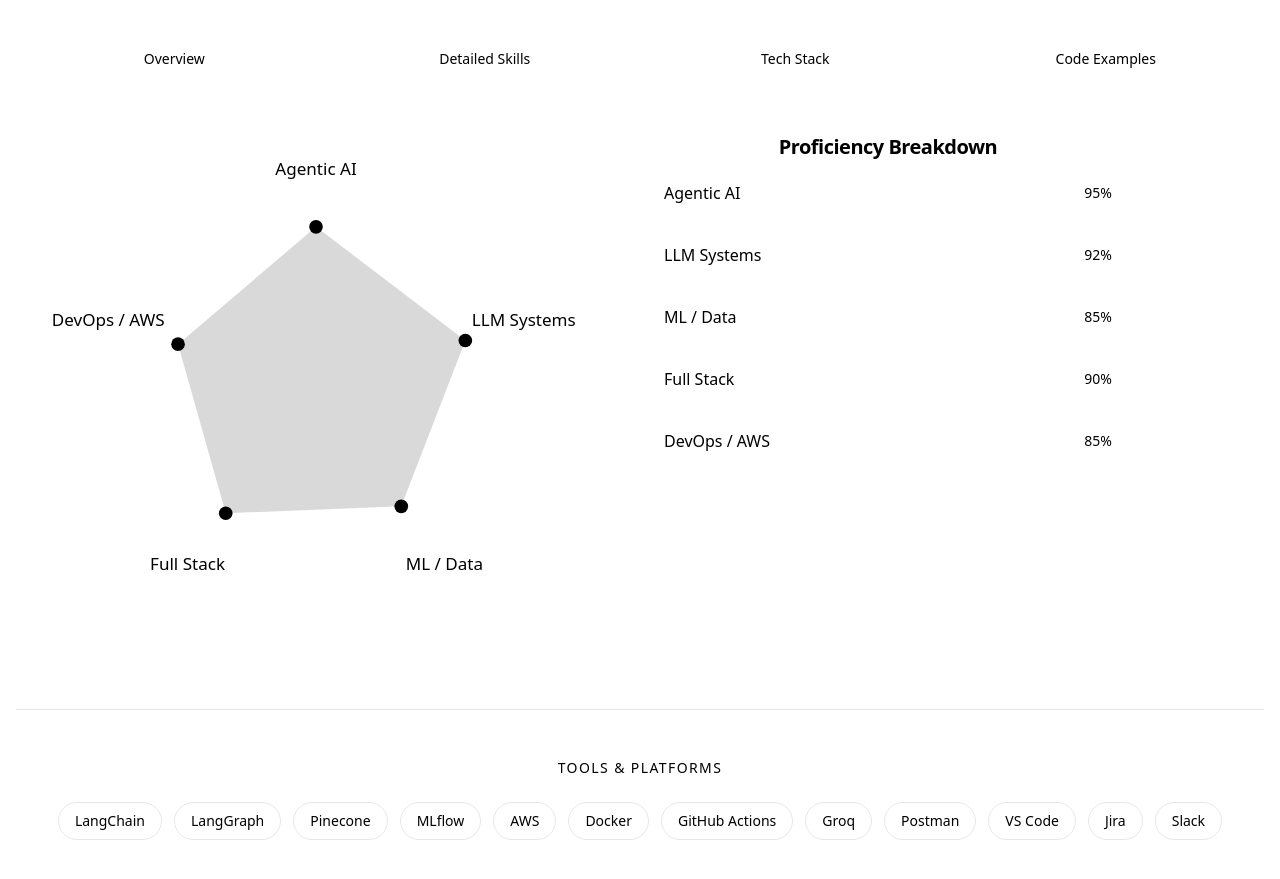
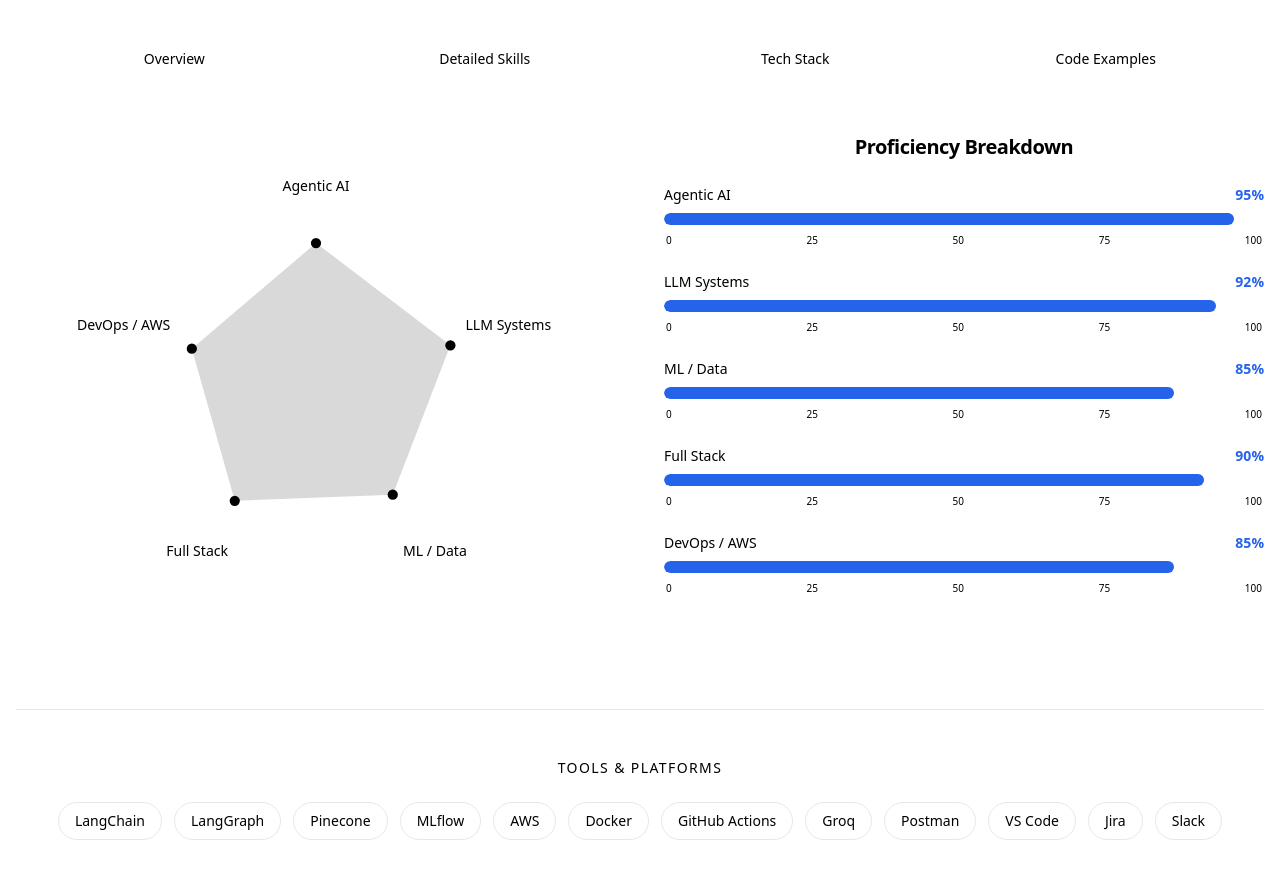
Before and after one commit to SamaUdaykiranReddy/UdayPortfolio, a React (Create React App) app: page / in a window 1280 px wide. Shown: the part 2380-3259 px from the top of the page. Built offline with nearby package versions, Linux system fonts and the light colour scheme.

Commit message:
fix: radar label overlap, restore blue progress bars with scale

```diff
--- a/src/components/ProficiencyBreakdown.jsx
+++ b/src/components/ProficiencyBreakdown.jsx
@@ -4,19 +4,23 @@ import { motion } from "framer-motion";
 
 export function ProficiencyBreakdown({ skills }) {
   return (
-    <div className="space-y-5 max-w-md w-full">
+    <div className="space-y-6 w-full">
       <h3 className="text-xl font-semibold tracking-tight">
         Proficiency Breakdown
       </h3>
       {skills.map((skill, index) => (
         <div key={skill.name} className="space-y-2">
+          {/* Skill name + percentage */}
           <div className="flex justify-between items-center">
-            <span className="font-medium">{skill.name}</span>
-            <span className="text-sm font-medium text-primary">
+            <span className="font-medium text-sm">{skill.name}</span>
+            <span className="text-sm font-semibold text-blue-600 dark:text-blue-400">
               {skill.level}%
             </span>
           </div>
-          <div className="h-2.5 bg-muted rounded-full overflow-hidden">
+
+          {/* Full 100% track with blue fill */}
+          <div className="relative w-full h-3 bg-muted rounded-full overflow-hidden">
+            {/* Blue progress bar */}
             <motion.div
               initial={{ width: 0 }}
               whileInView={{ width: `${skill.level}%` }}
@@ -26,8 +30,17 @@ export function ProficiencyBreakdown({ skills }) {
                 delay: index * 0.1,
                 ease: "easeOut",
               }}
-              className="h-full bg-primary rounded-full"
+              className="h-full bg-blue-600 rounded-full"
             />
+          </div>
+
+          {/* Scale markers 0 - 25 - 50 - 75 - 100 */}
+          <div className="flex justify-between text-[10px] text-muted-foreground px-0.5">
+            <span>0</span>
+            <span>25</span>
+            <span>50</span>
+            <span>75</span>
+            <span>100</span>
           </div>
         </div>
       ))}
--- a/src/components/SkillsRadar.jsx
+++ b/src/components/SkillsRadar.jsx
@@ -6,9 +6,9 @@ import { useState } from "react";
 export function SkillsRadar({ skills }) {
   const [hoveredIndex, setHoveredIndex] = useState(null);
 
-  const centerX = 150;
-  const centerY = 150;
-  const radius = 100;
+  const centerX = 200;
+  const centerY = 200;
+  const radius = 120;
   const levels = 5;
 
   const getPolygonPoints = (values) =>
@@ -40,14 +40,14 @@ export function SkillsRadar({ skills }) {
   const getLabelPoint = (index) => {
     const angle = (Math.PI * 2 * index) / skills.length - Math.PI / 2;
     return {
-      x: centerX + (radius + 28) * Math.cos(angle),
-      y: centerY + (radius + 28) * Math.sin(angle),
+      x: centerX + (radius + 38) * Math.cos(angle),
+      y: centerY + (radius + 38) * Math.sin(angle),
     };
   };
 
   return (
     <div className="relative w-full aspect-square max-w-lg mx-auto select-none">
-      <svg viewBox="0 0 300 300" className="w-full h-full overflow-visible">
+      <svg viewBox="0 0 400 400" className="w-full h-full overflow-visible">
         {/* Background circles */}
         {[...Array(levels)].map((_, i) => (
           <circle
@@ -93,7 +93,7 @@ export function SkillsRadar({ skills }) {
           style={{ transformOrigin: `${centerX}px ${centerY}px` }}
         />
 
-        {/* Data points + hover zones */}
+        {/* Data points + labels */}
         {skills.map((skill, i) => {
           const pt = getDataPoint(i);
           const lp = getLabelPoint(i);
@@ -102,11 +102,11 @@ export function SkillsRadar({ skills }) {
 
           return (
             <g key={i}>
-              {/* Invisible large hit area */}
+              {/* Large invisible hit area */}
               <circle
                 cx={pt.x}
                 cy={pt.y}
-                r={18}
+                r={20}
                 fill="transparent"
                 className="cursor-pointer"
                 onMouseEnter={() => setHoveredIndex(i)}
@@ -117,17 +117,12 @@ export function SkillsRadar({ skills }) {
               <motion.circle
                 cx={pt.x}
                 cy={pt.y}
-                r={isHovered ? 7 : 4}
                 fill={
                   isHovered
                     ? "hsl(var(--primary))"
                     : "hsl(var(--primary) / 0.6)"
                 }
-                opacity={isOther ? 0.15 : 1}
-                animate={{
-                  r: isHovered ? 7 : 4,
-                  opacity: isOther ? 0.15 : 1,
-                }}
+                animate={{ r: isHovered ? 7 : 4, opacity: isOther ? 0.15 : 1 }}
                 transition={{ duration: 0.2 }}
                 className="pointer-events-none"
               />
@@ -137,7 +132,7 @@ export function SkillsRadar({ skills }) {
                 <motion.circle
                   cx={pt.x}
                   cy={pt.y}
-                  r={12}
+                  r={13}
                   fill="none"
                   stroke="hsl(var(--primary))"
                   strokeWidth="1.5"
@@ -155,11 +150,8 @@ export function SkillsRadar({ skills }) {
                 y={lp.y}
                 textAnchor="middle"
                 dominantBaseline="middle"
-                fontSize="10"
-                animate={{
-                  opacity: isOther ? 0.2 : 1,
-                  fontWeight: isHovered ? 700 : 400,
-                }}
+                fontSize="11"
+                animate={{ opacity: isOther ? 0.2 : 1 }}
                 transition={{ duration: 0.2 }}
                 style={{
                   fill: isHovered
```
